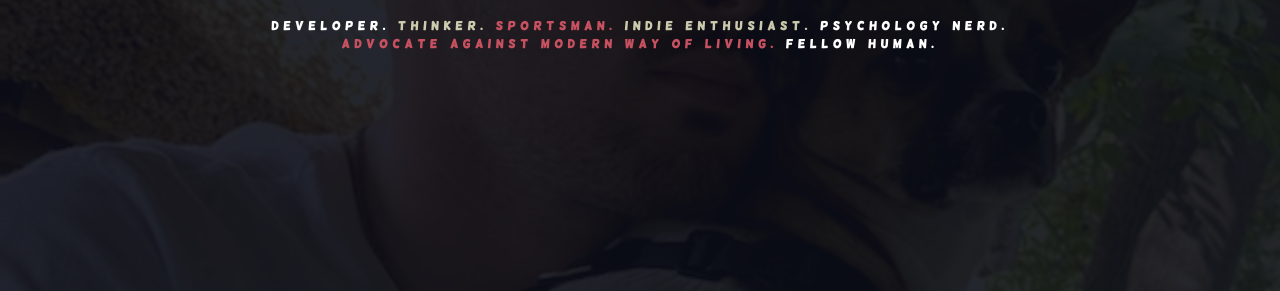
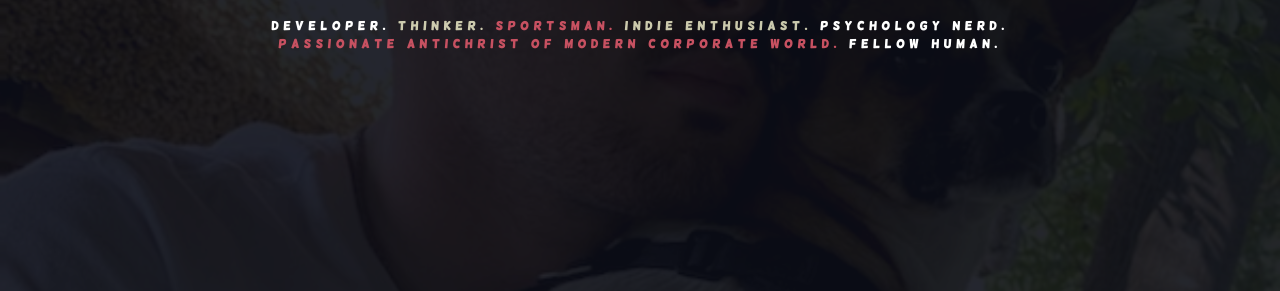
Before and after one commit to thedude23/tim-koprivnik-portfolio, a website: page index.html in a window 1280 px wide. Shown: the part 451-742 px from the top of the page. Drawn offline with Linux system fonts and the light colour scheme; a web font is replaced by a local one.

Commit message:
Update content in index.html

```diff
--- a/index.html
+++ b/index.html
@@ -50,7 +50,7 @@
         <span>Sportsman.</span>
         <span>Indie enthusiast.</span>
         <span>Psychology nerd.</span>
-        <span>Advocate against modern way of living.</span>
+        <span>Passionate Antichrist of modern corporate world.</span>
         <span>Fellow human.</span>
       </h2>
     </section>
```
